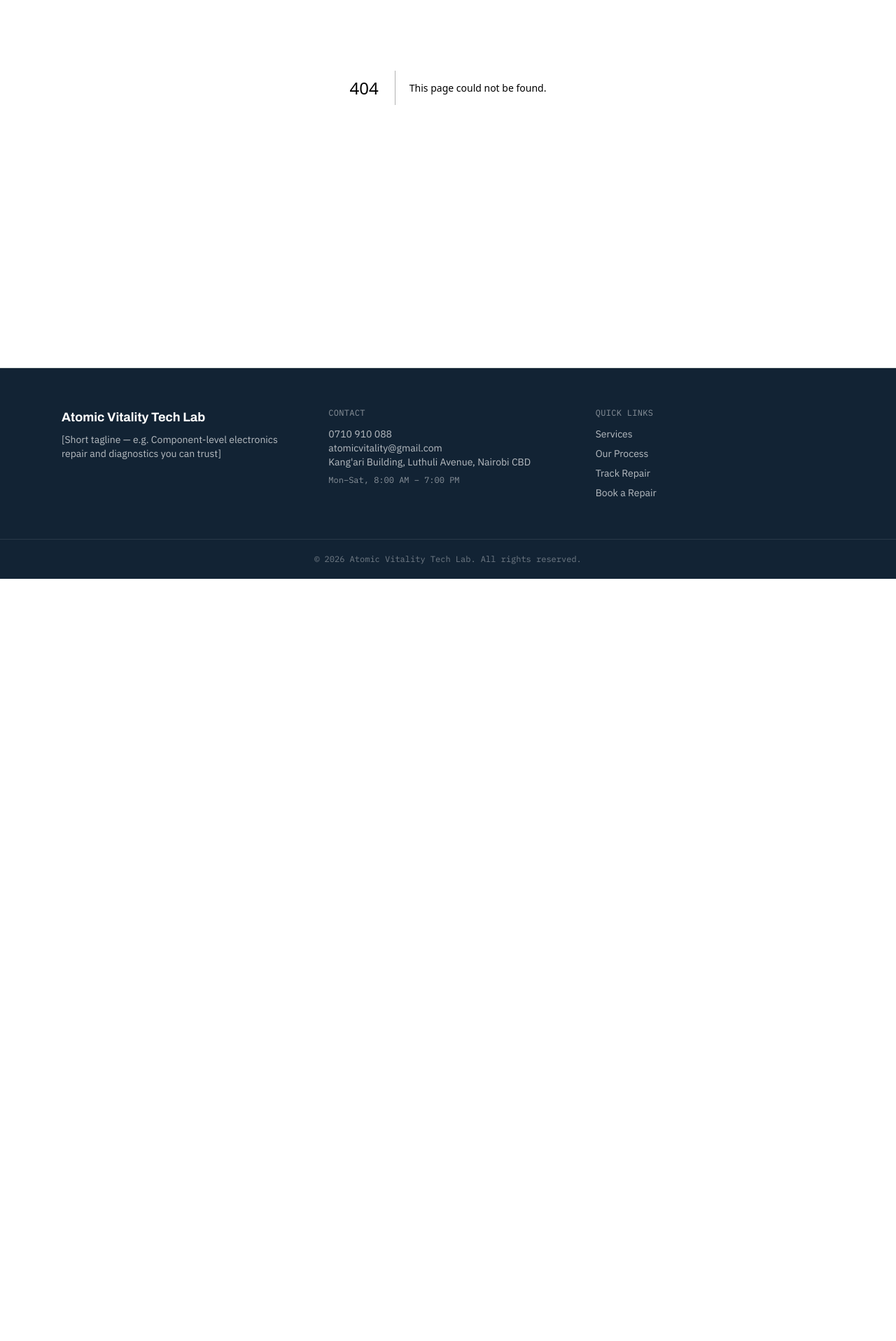
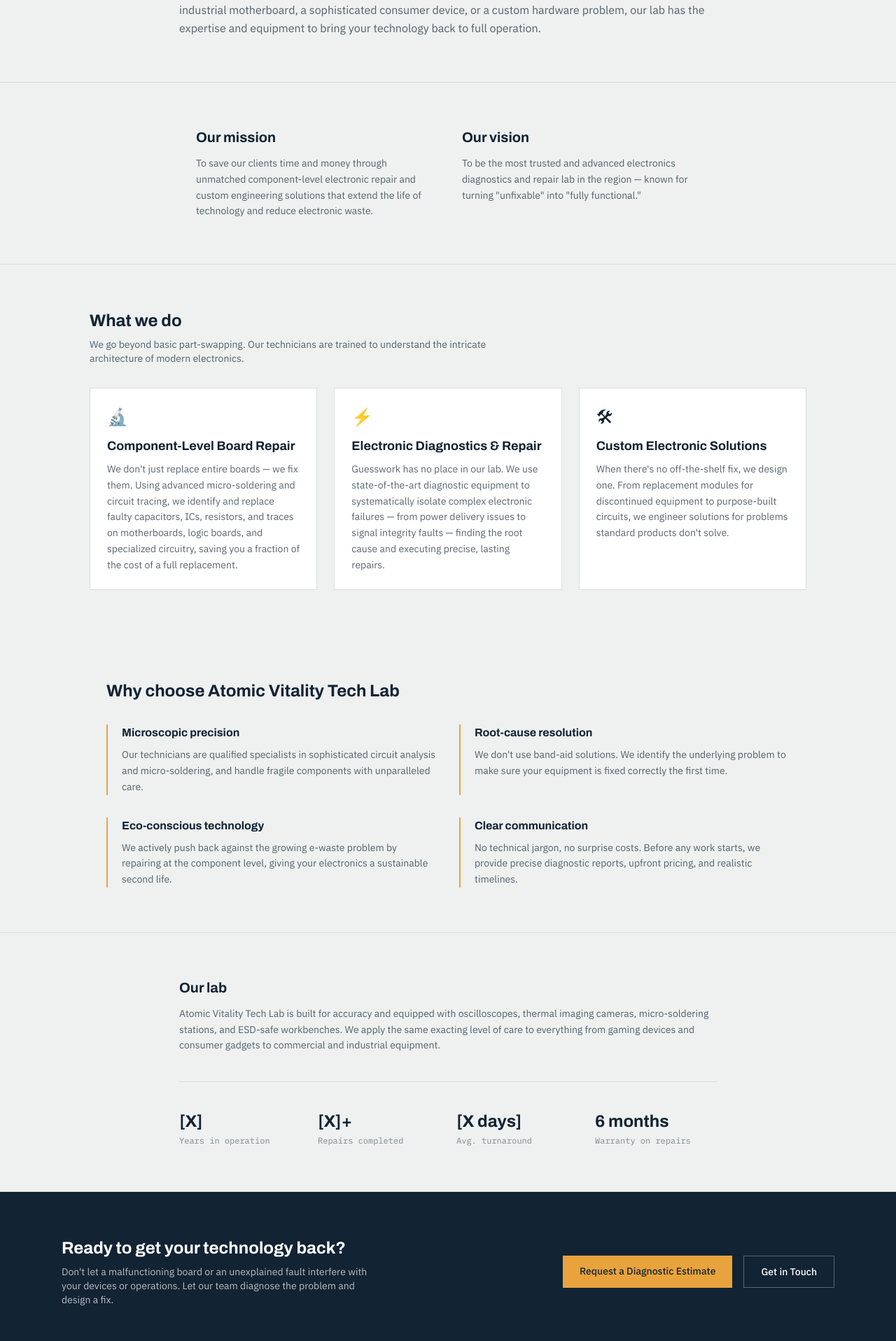
Before and after one commit to sgnjoroge254/appliance-repair-website, a Next.js app: page /about in a window 1280 px wide. Before the commit this address had no page. Shown: the part 344-2260 px from the top of the page at 70% size. Before the commit the page ends 1171 px from the top, so only its background shows below. Built offline with nearby package versions, Linux system fonts and the light colour scheme.

Commit message:
Create page.tsx

```diff
--- /dev/null
+++ b/app/about/page.tsx
@@ -0,0 +1,149 @@
+import Link from "next/link";
+import { businessInfo } from "@/lib/services";
+
+const specialties = [
+  {
+    icon: "🔬",
+    title: "Component-Level Board Repair",
+    body: "We don't just replace entire boards — we fix them. Using advanced micro-soldering and circuit tracing, we identify and replace faulty capacitors, ICs, resistors, and traces on motherboards, logic boards, and specialized circuitry, saving you a fraction of the cost of a full replacement.",
+  },
+  {
+    icon: "⚡",
+    title: "Electronic Diagnostics & Repair",
+    body: "Guesswork has no place in our lab. We use state-of-the-art diagnostic equipment to systematically isolate complex electronic failures — from power delivery issues to signal integrity faults — finding the root cause and executing precise, lasting repairs.",
+  },
+  {
+    icon: "🛠",
+    title: "Custom Electronic Solutions",
+    body: "When there's no off-the-shelf fix, we design one. From replacement modules for discontinued equipment to purpose-built circuits, we engineer solutions for problems standard products don't solve.",
+  },
+];
+
+const distinctions = [
+  {
+    title: "Microscopic precision",
+    body: "Our technicians are qualified specialists in sophisticated circuit analysis and micro-soldering, and handle fragile components with unparalleled care.",
+  },
+  {
+    title: "Root-cause resolution",
+    body: "We don't use band-aid solutions. We identify the underlying problem to make sure your equipment is fixed correctly the first time.",
+  },
+  {
+    title: "Eco-conscious technology",
+    body: "We actively push back against the growing e-waste problem by repairing at the component level, giving your electronics a sustainable second life.",
+  },
+  {
+    title: "Clear communication",
+    body: "No technical jargon, no surprise costs. Before any work starts, we provide precise diagnostic reports, upfront pricing, and realistic timelines.",
+  },
+];
+
+export default function AboutPage() {
+  return (
+    <>
+      <section className="border-b border-steelline bg-steel px-6 py-16">
+        <div className="mx-auto max-w-3xl">
+          <p className="font-mono text-xs uppercase tracking-wide text-ink/50">About</p>
+          <h1 className="mt-3 font-head text-3xl font-extrabold text-ink sm:text-4xl">
+            Revitalizing your technology
+          </h1>
+          <p className="mt-6 font-body text-base leading-relaxed text-ink/70">
+            At {businessInfo.name}, every circuit has a pulse, and every gadget deserves a second chance. We're a technology innovation and repair lab committed to precisely diagnosing, repairing, and building electronic equipment.
+          </p>
+          <p className="mt-4 font-body text-base leading-relaxed text-ink/70">
+            In a world that's quick to discard, we choose to repair, optimize, and innovate. Whether it's a critical industrial motherboard, a sophisticated consumer device, or a custom hardware problem, our lab has the expertise and equipment to bring your technology back to full operation.
+          </p>
+        </div>
+      </section>
+
+      <section className="mx-auto max-w-3xl px-6 py-16">
+        <div className="grid gap-10 sm:grid-cols-2">
+          <div>
+            <h2 className="font-head text-xl font-bold text-ink">Our mission</h2>
+            <p className="mt-3 font-body text-sm leading-relaxed text-ink/70">
+              To save our clients time and money through unmatched component-level electronic repair and custom engineering solutions that extend the life of technology and reduce electronic waste.
+            </p>
+          </div>
+          <div>
+            <h2 className="font-head text-xl font-bold text-ink">Our vision</h2>
+            <p className="mt-3 font-body text-sm leading-relaxed text-ink/70">
+              To be the most trusted and advanced electronics diagnostics and repair lab in the region — known for turning "unfixable" into "fully functional."
+            </p>
+          </div>
+        </div>
+      </section>
+
+      <section className="border-t border-steelline bg-steel px-6 py-16">
+        <div className="mx-auto max-w-5xl">
+          <h2 className="font-head text-2xl font-bold text-ink">What we do</h2>
+          <p className="mt-2 max-w-xl font-body text-sm text-ink/70">
+            We go beyond basic part-swapping. Our technicians are trained to understand the intricate architecture of modern electronics.
+          </p>
+          <div className="mt-8 grid gap-6 sm:grid-cols-3">
+            {specialties.map((s) => (
+              <div key={s.title} className="border border-steelline bg-white p-6">
+                <span className="text-2xl">{s.icon}</span>
+                <h3 className="mt-3 font-head text-lg font-bold text-ink">{s.title}</h3>
+                <p className="mt-2 font-body text-sm leading-relaxed text-ink/70">{s.body}</p>
+              </div>
+            ))}
+          </div>
+        </div>
+      </section>
+
+      <section className="mx-auto max-w-5xl px-6 py-16">
+        <h2 className="font-head text-2xl font-bold text-ink">Why choose {businessInfo.name}</h2>
+        <div className="mt-8 grid gap-8 sm:grid-cols-2">
+          {distinctions.map((d) => (
+            <div key={d.title} className="border-l-2 border-amber pl-5">
+              <h3 className="font-head text-base font-bold text-ink">{d.title}</h3>
+              <p className="mt-2 font-body text-sm leading-relaxed text-ink/70">{d.body}</p>
+            </div>
+          ))}
+        </div>
+      </section>
+
+      <section className="border-t border-steelline bg-steel px-6 py-16">
+        <div className="mx-auto max-w-3xl">
+          <h2 className="font-head text-xl font-bold text-ink">Our lab</h2>
+          <p className="mt-3 font-body text-sm leading-relaxed text-ink/70">
+            {businessInfo.name} is built for accuracy and equipped with oscilloscopes, thermal imaging cameras, micro-soldering stations, and ESD-safe workbenches. We apply the same exacting level of care to everything from gaming devices and consumer gadgets to commercial and industrial equipment.
+          </p>
+        </div>
+
+        <dl className="mx-auto mt-10 grid max-w-3xl grid-cols-2 gap-6 border-t border-steelline pt-10 sm:grid-cols-4">
+          {[
+            ["Years in operation", "[X]"],
+            ["Repairs completed", "[X]+"],
+            ["Avg. turnaround", "[X days]"],
+            ["Warranty on repairs", "6 months"],
+          ].map(([label, value]) => (
+            <div key={label}>
+              <dd className="font-head text-2xl font-bold text-ink">{value}</dd>
+              <dt className="mt-1 font-mono text-xs text-ink/50">{label}</dt>
+            </div>
+          ))}
+        </dl>
+      </section>
+
+      <section className="border-t border-steelline bg-ink">
+        <div className="mx-auto flex max-w-6xl flex-col items-start gap-6 px-6 py-16 sm:flex-row sm:items-center sm:justify-between">
+          <div>
+            <h2 className="font-head text-2xl font-bold text-white">Ready to get your technology back?</h2>
+            <p className="mt-2 max-w-md font-body text-sm text-white/70">
+              Don't let a malfunctioning board or an unexplained fault interfere with your devices or operations. Let our team diagnose the problem and design a fix.
+            </p>
+          </div>
+          <div className="flex flex-wrap gap-4">
+            <Link href="/book-repair" className="bg-amber px-6 py-3 font-body text-sm font-medium text-ink hover:bg-white">
+              Request a Diagnostic Estimate
+            </Link>
+            <Link href="/contact" className="border border-white/30 px-6 py-3 font-body text-sm font-medium text-white hover:bg-white/10">
+              Get in Touch
+            </Link>
+          </div>
+        </div>
+      </section>
+    </>
+  );
+}
```
